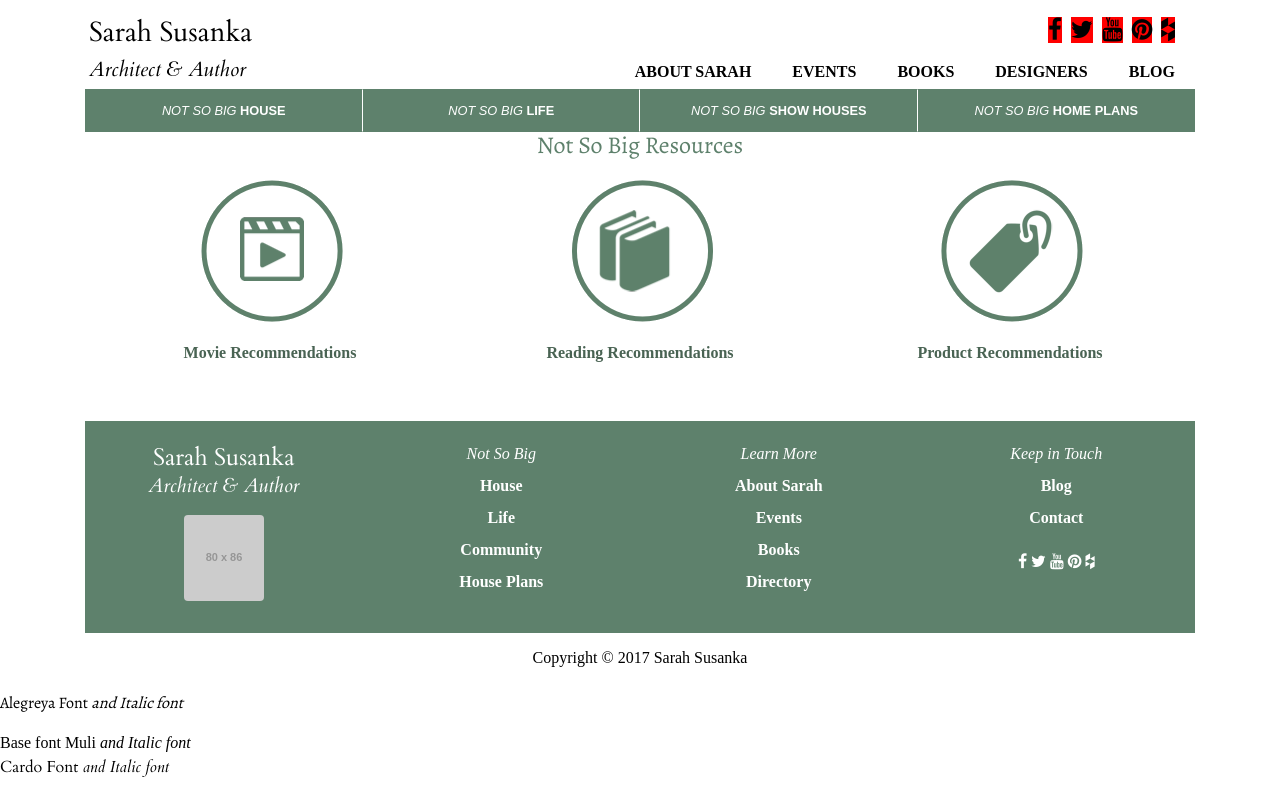
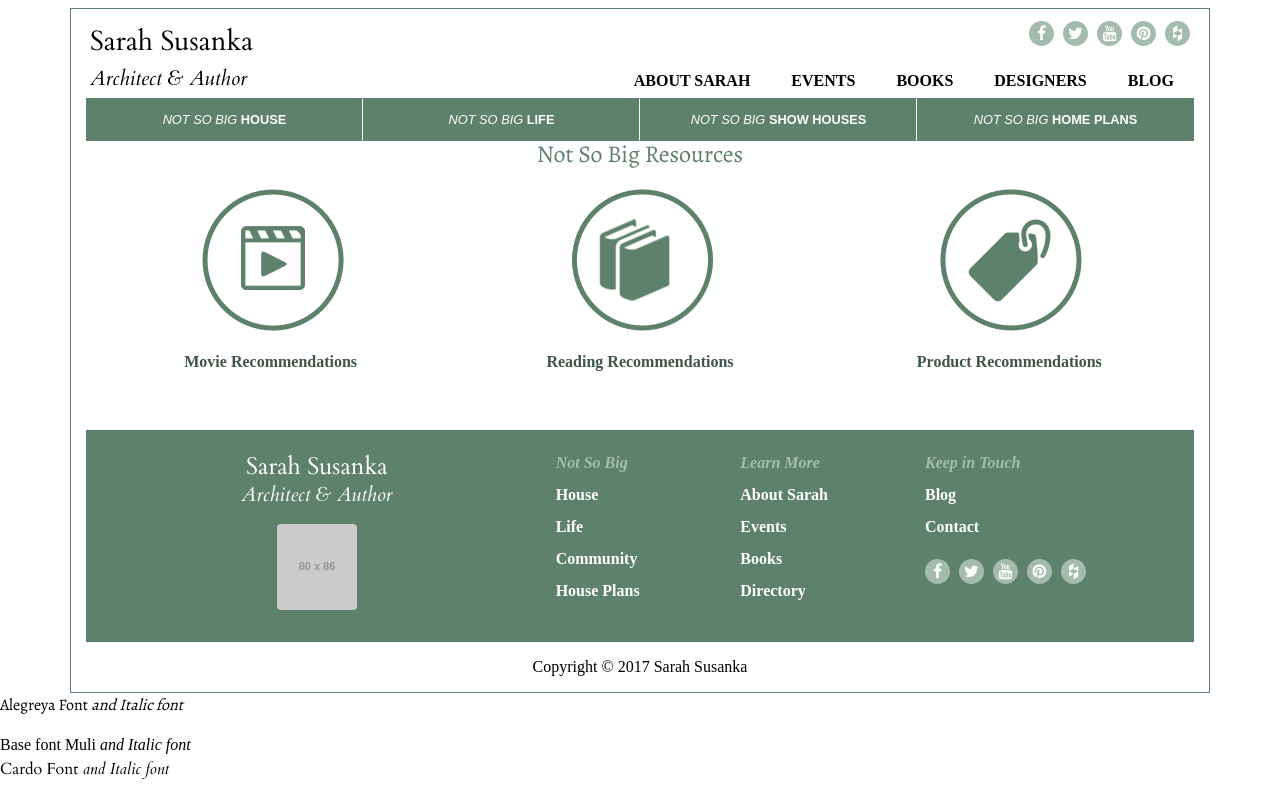
Before and after one commit to paulbradyhanleywood/susanka-x3, a plain HTML site: page public/index.html in a window 1280 px wide. Drawn offline with nearby package versions, Linux system fonts and the light colour scheme; placeholder pictures from the web are drawn by us; a script that the page names is missing; a web font is replaced by a local one.

Commit message:
[Add] Finished social icons, container borders (simple)

```diff
--- a/public/index.html
+++ b/public/index.html
@@ -23,7 +23,7 @@
 </head>
 <body>
 
-<div class="container">
+<div class="container mt-2 border-1-green">
 
   <header class="header">
 
@@ -52,14 +52,14 @@
       </p>
       <div class="d-flex flex-column justify-content-between">
         <div class="d-flex flex-row justify-content-end">
-          <div class="mt-1 mr-3 float-right hidden-xs-down">
+          <div class="mt-1 float-right hidden-xs-down">
 
             <ul class="flex-nowrap list-inline mb-0">
-              <li class="list-inline-item"><a class="socialIcon" href="#"><i class="fa fa-facebook" aria-hidden="true"></i></a></li>
-              <li class="list-inline-item"><a class="socialIcon" href="#"><i class="fa fa-twitter" aria-hidden="true"></i></a></li>
-              <li class="list-inline-item"><a class="socialIcon" href="#"><i class="fa fa-youtube" aria-hidden="true"></i></a></li>
-              <li class="list-inline-item"><a class="socialIcon" href="#"><i class="fa fa-pinterest" aria-hidden="true"></i></a></li>
-              <li class="list-inline-item"><a class="socialIcon" href="#"><i class="fa fa-houzz" aria-hidden="true"></i></a></li>
+              <li class="list-inline-item"><span class="socialCircle"><a href="#"><i class="fa fa-facebook text-white" aria-hidden="true"></i></a></span></li>
+              <li class="list-inline-item"><a class="socialCircle" href="#"><i class="fa fa-twitter text-white" aria-hidden="true"></i></a></li>
+              <li class="list-inline-item"><a class="socialCircle" href="#"><i class="fa fa-youtube text-white" aria-hidden="true"></i></a></li>
+              <li class="list-inline-item"><a class="socialCircle" href="#"><i class="fa fa-pinterest text-white" aria-hidden="true"></i></a></li>
+              <li class="list-inline-item"><a class="socialCircle" href="#"><i class="fa fa-houzz text-white" aria-hidden="true"></i></a></li>
             </ul>
 
           </div>
@@ -124,6 +124,7 @@
   <!-- Standard Footer -->
   <footer id="footerId" class="footer mt-5 text-white">
     <div class="row no-gutters">
+      <div class="col-1 p-2"></div>
       <div class="col-3 p-2 text-center">
         <p class="footer-brand mb-0 muliFont py-3">
           <a class="d-block h4 mb-1" href="index.html">Sarah Susanka</a>
@@ -131,8 +132,9 @@
         </p>
         <img class="d-block rounded mx-auto mb-4" src="https://placehold.it/80x86/ff0000/ffffff?text=Sarah" alt="">
       </div>
-      <div class="col-3 p-2 text-center">
-        <h3 class="h6 mt-3 mb-2"><i>Not So Big</i></h3>
+      <div class="col-1 p-2"></div>
+      <div class="col-2 p-2">
+        <h3 class="h6 mt-3 mb-2 light_green"><b><i>Not So Big</i></b></h3>
         <ul class="list-unstyled mb-3">
           <li class="nav-item py-1"><a href="#"><b>House</b></a></li>
           <li class="nav-item py-1"><a href="#"><b>Life</b></a></li>
@@ -140,8 +142,8 @@
           <li class="nav-item py-1"><a href="#"><b>House Plans</b></a></li>
         </ul>
       </div>
-      <div class="col-3 p-2 text-center">
-        <h3 class="h6 mt-3 mb-2"><i>Learn More</i></h3>
+      <div class="col-2 p-2">
+        <h3 class="h6 mt-3 mb-2 light_green"><b><i>Learn More</i></b></h3>
         <ul class="list-unstyled mb-3">
           <li class="nav-item py-1"><a href="#"><b>About Sarah</b></a></li>
           <li class="nav-item py-1"><a href="#"><b>Events</b></a></li>
@@ -149,24 +151,25 @@
           <li class="nav-item py-1"><a href="#"><b>Directory</b></a></li>
         </ul>
       </div>
-      <div class="col-3 p-2 text-center">
-        <h3 class="h6 mt-3 mb-2"><i>Keep in Touch</i></h3>
+      <div class="col-2 p-2">
+        <h3 class="h6 mt-3 mb-2 light_green"><b><i>Keep in Touch</i></b></h3>
         <ul class="list-unstyled mb-3">
           <li class="nav-item py-1"><a href="#"><b>Blog</b></a></li>
           <li class="nav-item py-1"><a href="#"><b>Contact</b></a></li>
         </ul>
-        <p>
-          <a href="#" class="round"><i class="fa fa-facebook" aria-hidden="true"></i></a>
-          <a href="#"><i class="fa fa-twitter" aria-hidden="true"></i></a>
-          <a href="#"><i class="fa fa-youtube" aria-hidden="true"></i></a>
-          <a href="#"><i class="fa fa-pinterest" aria-hidden="true"></i></a>
-          <a href="#"><i class="fa fa-houzz" aria-hidden="true"></i></a>
-        </p>
+        <ul class="flex-nowrap list-inline mb-0">
+          <li class="list-inline-item"><span class="socialCircle"><a href="#"><i class="fa fa-facebook text-white" aria-hidden="true"></i></a></span></li>
+          <li class="list-inline-item"><a class="socialCircle" href="#"><i class="fa fa-twitter text-white" aria-hidden="true"></i></a></li>
+          <li class="list-inline-item"><a class="socialCircle" href="#"><i class="fa fa-youtube text-white" aria-hidden="true"></i></a></li>
+          <li class="list-inline-item"><a class="socialCircle" href="#"><i class="fa fa-pinterest text-white" aria-hidden="true"></i></a></li>
+          <li class="list-inline-item"><a class="socialCircle" href="#"><i class="fa fa-houzz text-white" aria-hidden="true"></i></a></li>
+        </ul>
       </div>
+      <div class="col-1 p-2"></div>
     </div>
   </footer>
 
-  <h6 class="text-center py-3">Copyright &copy; 2017 Sarah Susanka</h6>
+  <h6 class="text-center pt-3 pb-2">Copyright &copy; 2017 Sarah Susanka</h6>
 
 </div><!-- ./container -->
 
--- a/sass/main.scss
+++ b/sass/main.scss
@@ -1,9 +1,16 @@
 /* Only edit the .scss file. The main.css file will be overritten!!! */
 $medium_green:  #5e816c;
+$light_green: lighten( $medium_green, 25% );
+$dark_green: darken( $medium_green, 15% );
 
 
 
 /* Bootstrap Overrides */
+.light_green {
+  color: $light_green;
+}
+
+
 a {
   color: black;
 
@@ -12,7 +19,7 @@
   }
 
   &.dark_green {
-    color: darken( $medium_green, 10% );
+    color: $dark_green;
   }
 }
 
@@ -49,6 +56,9 @@
 }
 
 
+.border-1-green {
+  border: 1px solid $medium_green;
+}
 
 .border-right-1 {
   border-right: 1px solid white;
@@ -58,14 +68,16 @@
   border-radius: 0;
 }
 
-/* !!! */
-.circle {
-    border: 2px solid #a1a1a1;
-    padding: 10px;
-    background: #dddddd;
-    width: 20px;
-    height: 20px;
-    border-radius: 50%;
+.socialCircle {
+  display: inline-block;
+  border-radius: 50%;
+
+  width: 25px;
+  height: 25px;
+  padding: 0.7px;
+
+  background: $light_green;
+  text-align: center;
 }
 
 
@@ -85,14 +97,6 @@
       font-size: 1.3rem;
       font-style: italic;
     }
-  }
-
-  ul li a.socialIcon {
-    background-color: $medium_green;
-    height: 35px;
-    width: 35px;
-    font-size: 24px;
-    background-color: red; /* !!!! */
   }
 
   .navbar-subheader {
```
Also changed, not shown: public/asset/style/main.css.
